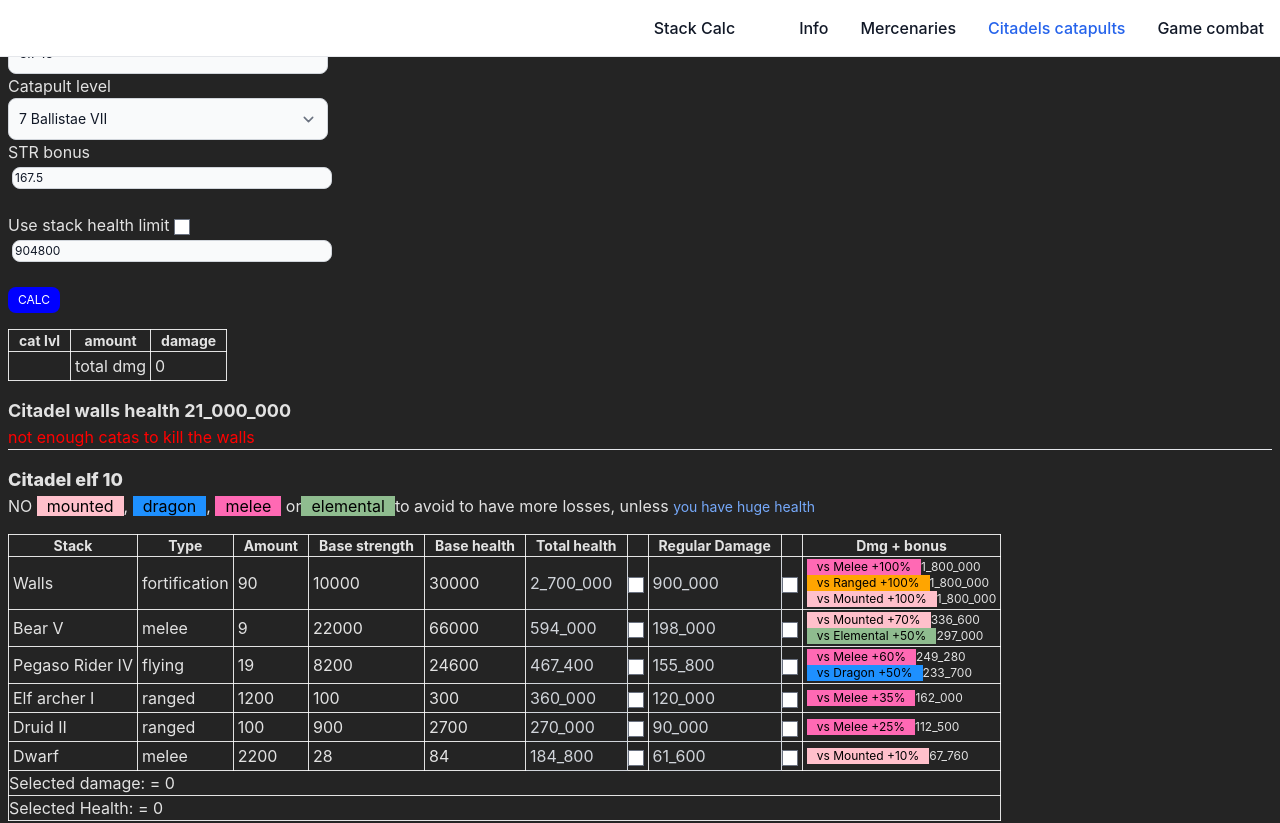
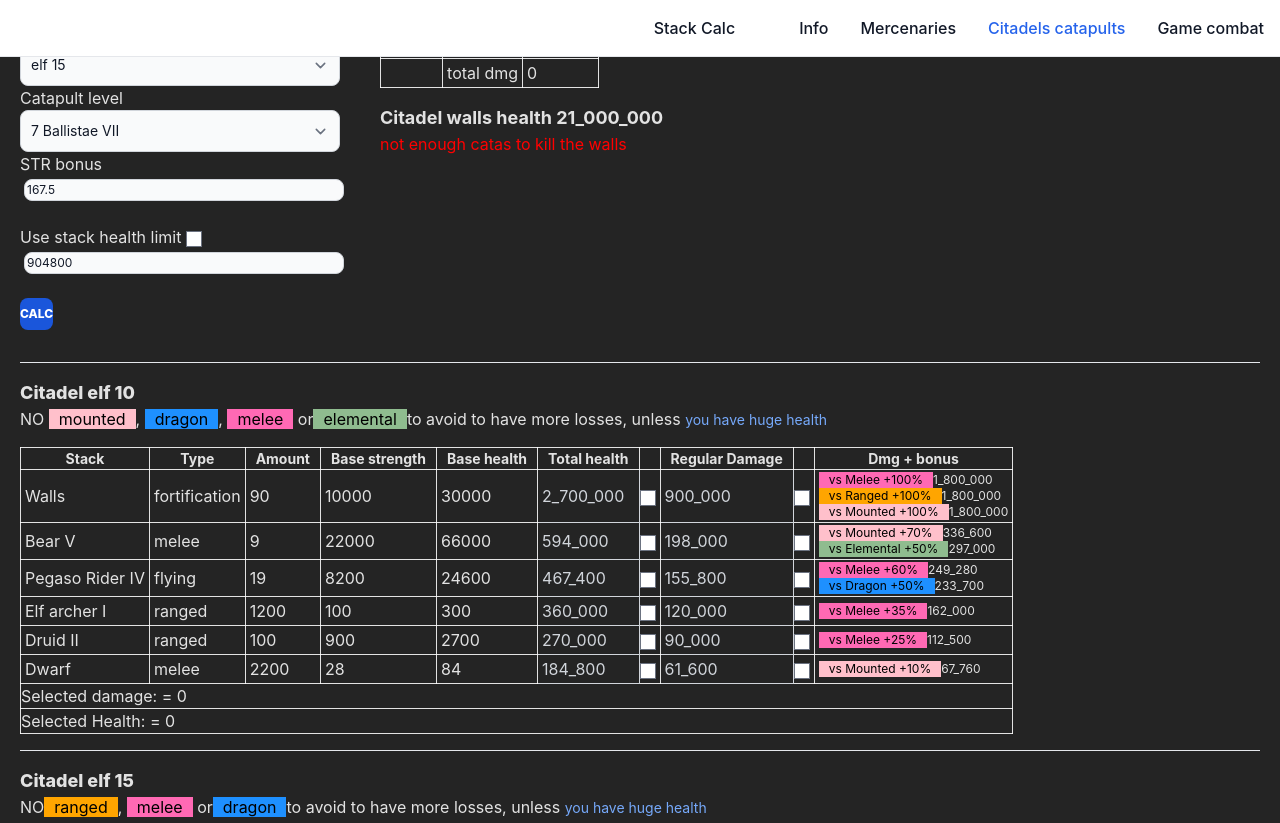
Before and after one commit to moigithub/totalbattlecaballitos, a React (Vite) app: page /citadels-catas in a window 1280 px wide. Shown: the top 823 px of the page. Built offline with nearby package versions, Linux system fonts and the light colour scheme; what zustand-debounce would draw is missing.

Commit message:
layout, styles

```diff
--- a/src/App.css
+++ b/src/App.css
@@ -410,10 +410,6 @@ table th {
   }
 }
 
-/* .info {
-  height: calc(100% - 110px);
-  overflow-y: auto;
-} */
 
 @media (min-width: 892px) {
   /* tablets or wide screen*/
--- a/src/ArmyList.tsx
+++ b/src/ArmyList.tsx
@@ -1754,7 +1754,7 @@ export const ArmyList = () => {
                     addTroops('heavyKnightVI')
                   }}
                 >
-                  HK5
+                  HK6
                 </button>
               )}
               {shouldShow('specialists')(ARMY.heavyKnightVII) && (
@@ -1764,7 +1764,7 @@ export const ArmyList = () => {
                     addTroops('heavyKnightVII')
                   }}
                 >
-                  HK6
+                  HK7
                 </button>
               )}
             </div>
@@ -1780,7 +1780,7 @@ export const ArmyList = () => {
                     addTroops('swiftJaegerVI')
                   }}
                 >
-                  SJ5
+                  SJ6
                 </button>
               )}
               {shouldShow('specialists')(ARMY.swiftJaegerVII) && (
@@ -1790,7 +1790,7 @@ export const ArmyList = () => {
                     addTroops('swiftJaegerVII')
                   }}
                 >
-                  SJ6
+                  SJ7
                 </button>
               )}
             </div>
--- a/src/citadels.tsx
+++ b/src/citadels.tsx
@@ -356,7 +356,8 @@ export const Citadels = () => {
   }
 
   return (
-    <div className='p-2 pt-[56px]'>
+    <div className='p-5 pt-[56px]'>
+      <div className='flex mb-8'>
         <form className='max-w-xs '>
           <div className='group'>
             <label>Citadel </label>
@@ -435,25 +436,17 @@ export const Citadels = () => {
               }}
             />
           </div>
-      </form>
 
           <br />
           <button
-        className='focus:outline-none text-white bg-green-700 hover:bg-green-800 focus:ring-4 focus:ring-green-300   rounded-lg text-xs px-0.5 py-0.5 me-2  dark:bg-green-600 dark:hover:bg-green-700 dark:focus:ring-green-800'
+            className='focus:outline-none font-extrabold text-white bg-blue-700 hover:bg-blue-800 focus:ring-4 focus:ring-blue-300   rounded-lg text-xs px-10 py-2 me-2  dark:bg-blue-600 dark:hover:bg-blue-700 dark:focus:ring-blue-800'
             onClick={calc}
-        style={{
-          backgroundColor: 'blue',
-          color: 'white',
-          paddingTop: 5,
-          paddingBottom: 5,
-          paddingLeft: 10,
-          paddingRight: 10
-        }}
+            type='button'
           >
             CALC
           </button>
-
-      <div>
+        </form>
+        <div className='ml-10'>
           <table>
             <thead>
               <tr>
@@ -588,6 +581,8 @@ export const Citadels = () => {
             <p style={{ color: 'red' }}>not enough catas to kill the walls</p>
           )}
         </div>
+      </div>
+
       <hr />
 
       <h3 className='text-lg font-extrabold mt-4'>Citadel elf 10</h3>
--- a/src/info.tsx
+++ b/src/info.tsx
@@ -1,7 +1,8 @@
 export const Info = () => {
   return (
-    <div className='info'>
-      <h2>Tutorial - check the image below</h2>
+    <div className='p-5 pt-[56px]'>
+      <h2 className='text-3xl font-bold'>Tutorial - check the image below</h2>
+      <p className='mb-2'>some old info</p>
       <ol>
         <li>load all bonus/vip/etc</li>
         <li>use the last battle report if you have</li>
--- a/src/mercList.tsx
+++ b/src/mercList.tsx
@@ -1,4 +1,5 @@
 import { ARMY } from './soldiers'
+import { whoCanIAttack } from './utils'
 
 export const MercList = () => {
   const mercList = [
@@ -47,14 +48,15 @@ export const MercList = () => {
   mercList.sort((a, b) => a.BASEHP - b.BASEHP)
 
   return (
-    <div className='info'>
-      <h2>Mercenaries</h2>
+    <div className='p-5 pt-[56px]'>
+      <h2 className='font-bold text-2xl mb-2'>Mercenaries</h2>
 
       <table>
         <thead>
           <th></th>
           <th>Name</th>
           <th>Category</th>
+          <th>Feat.bonus</th>
           <th>Health</th>
           <th>Strength</th>
           <th>Authority</th>
@@ -69,6 +71,7 @@ export const MercList = () => {
                 <td>{i + 1}</td>
                 <td>{merc.name}</td>
                 <td>{merc.category}</td>
+                <td>{whoCanIAttack(merc).join(', ')}</td>
                 <td>{merc.BASEHP}</td>
                 <td>{merc.BASESTR}</td>
                 <td>{merc.AUTHORITY}</td>
--- a/src/soldiers.ts
+++ b/src/soldiers.ts
@@ -726,8 +726,8 @@ const heavyHalberdierVI = unitBuilder<GuardsmanUnit>({
 const heavyHalberdierVII = unitBuilder<GuardsmanUnit>({
   id: 'heavyHalberdierVII',
   clasification: 'army',
-  name: 'alabardero pesado VII',
-  nameEs: 'heavyHalberdierVII',
+  name: 'heavyHalberdierVII',
+  nameEs: 'alabardero pesado VII',
   BASESTR: 1700,
   BASEHP: 5100,
   LEADERSHIP: 1,
```
Lines whose indentation alone changed are shown as unchanged.
